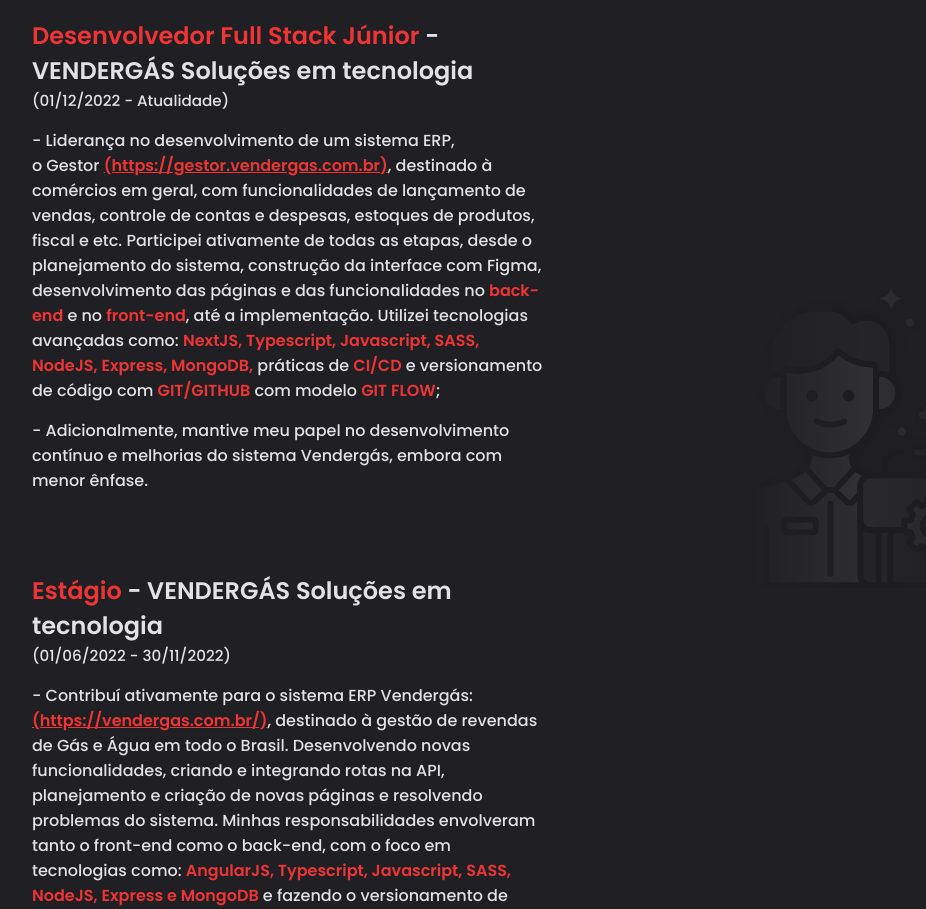
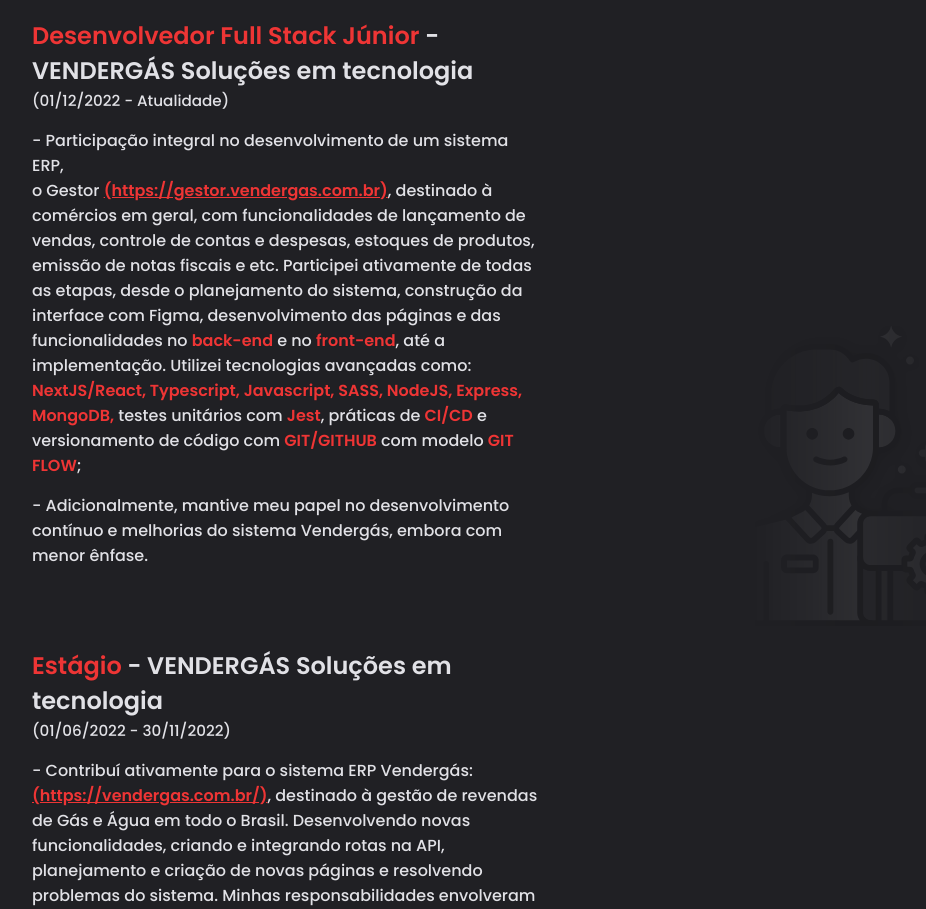
Before and after one commit to johnatanSO/Portfolio, a Next.js app: page / in a window 1280 px wide. Shown: the part 1726-2635 px from the top of the page, without its empty margins (96-1022 px from the left). Built offline with nearby package versions, Linux system fonts and the light colour scheme.

Commit message:
Update index.tsx

```diff
--- a/src/components/Main/Experience/index.tsx
+++ b/src/components/Main/Experience/index.tsx
@@ -16,7 +16,7 @@
             </h4>
             <span>(01/12/2022 - Atualidade)</span>
             <p>
-              - Liderança no desenvolvimento de um sistema ERP,
+              - Participação integral no desenvolvimento de um sistema ERP,
               <br /> o Gestor{' '}
               <b>
                 <a
@@ -29,15 +29,15 @@
               </b>
               , destinado à comércios em geral, com funcionalidades de
               lançamento de vendas, controle de contas e despesas, estoques de
-              produtos, fiscal e etc. Participei ativamente de todas as etapas,
+              produtos, emissão de notas fiscais e etc. Participei ativamente de todas as etapas,
               desde o planejamento do sistema, construção da interface com
               Figma, desenvolvimento das páginas e das funcionalidades no{' '}
               <b>back-end</b> e no <b>front-end</b>, até a implementação.
               Utilizei tecnologias avançadas como:{' '}
               <b>
-                NextJS, Typescript, Javascript, SASS, NodeJS, Express, MongoDB,
+                NextJS/React, Typescript, Javascript, SASS, NodeJS, Express, MongoDB,
               </b>{' '}
-              práticas de <b>CI/CD</b> e versionamento de código com{' '}
+              testes unitários com <b>Jest</b>, práticas de <b>CI/CD</b> e versionamento de código com{' '}
               <b>GIT/GITHUB</b> com modelo <b>GIT FLOW</b>;
             </p>
             <p>
```
